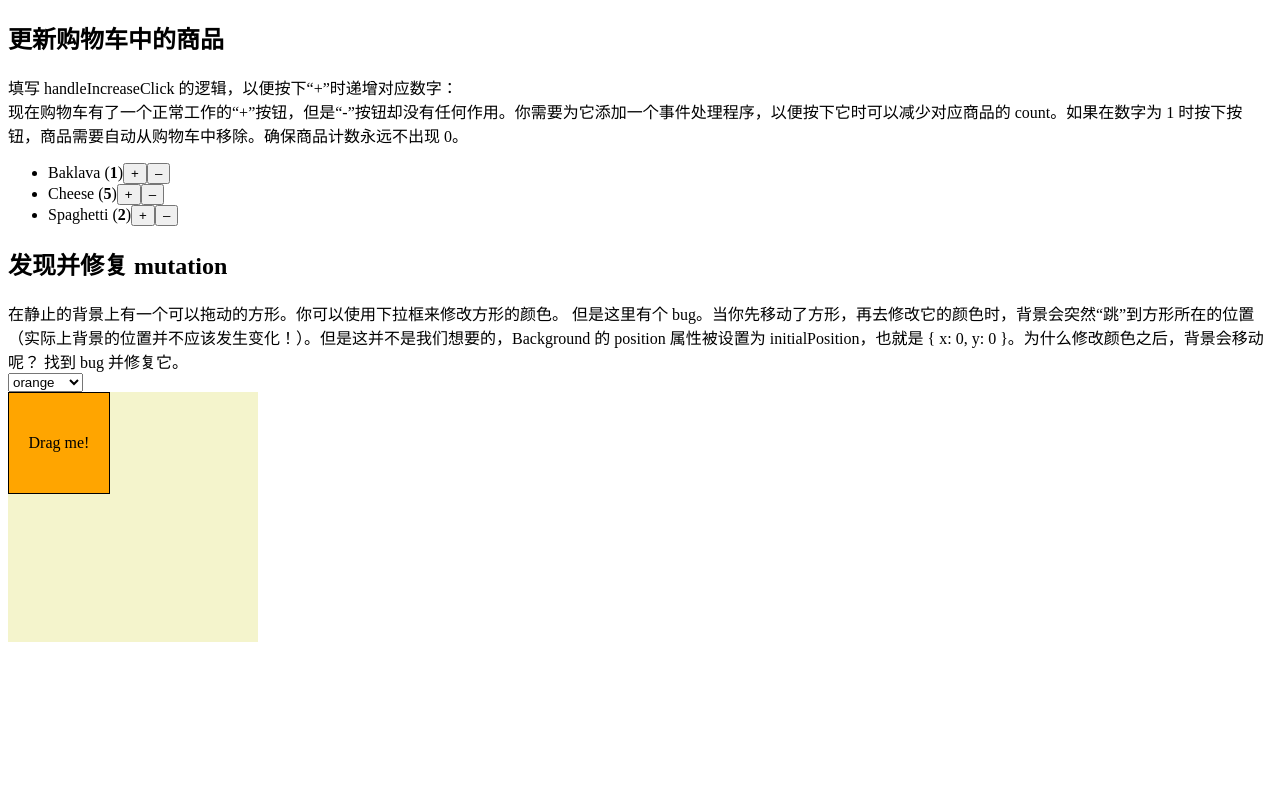
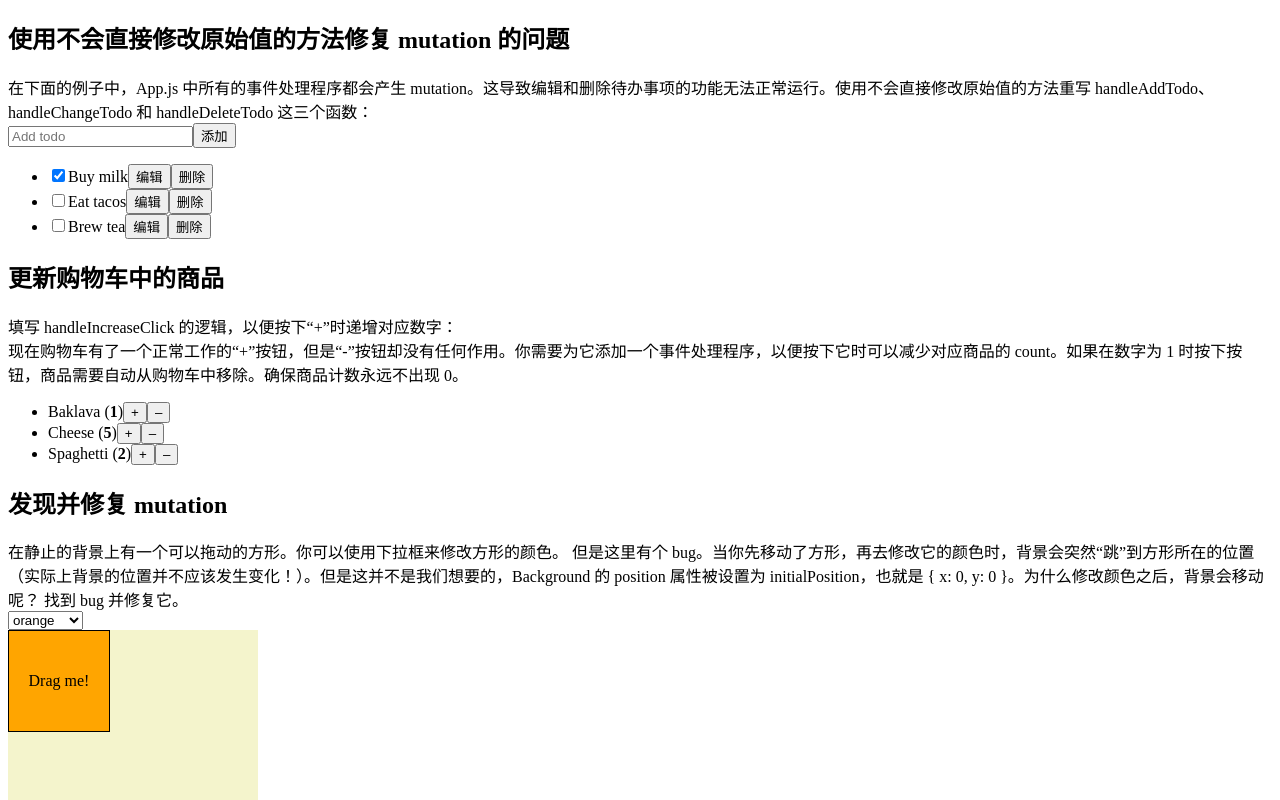
Before and after one commit to eeezgame/react-challenges, a React (Vite) app: page / in a window 1280 px wide. Shown: the top 800 px of the page. Built offline with nearby package versions, Linux system fonts and the light colour scheme.

Commit message:
upload challenge: TaskApp

```diff
--- a/src/App.tsx
+++ b/src/App.tsx
@@ -10,11 +10,16 @@ import ProcessQueueTestCase from './challenges/ProcessQueueTestCase/ProcessQueue
 import Scoreboard from './challenges/Scoreboard/Scoreboard'
 import Canvas from './challenges/Canvas/Canvas'
 import ShoppingCart from './challenges/ShoppingCart/ShoppingCart'
+import TaskApp from './challenges/TaskApp/TaskApp'
 
 function App() {
 
   return (
     <>
+
+      <h2>使用不会直接修改原始值的方法修复 mutation 的问题 </h2>
+      <div>在下面的例子中，App.js 中所有的事件处理程序都会产生 mutation。这导致编辑和删除待办事项的功能无法正常运行。使用不会直接修改原始值的方法重写 handleAddTodo、handleChangeTodo 和 handleDeleteTodo 这三个函数：</div>
+      <TaskApp></TaskApp>
 
       <h2>更新购物车中的商品</h2>
       <div>填写 handleIncreaseClick 的逻辑，以便按下“+”时递增对应数字：</div>
--- /dev/null
+++ b/src/challenges/TaskApp/AddTodo.tsx
@@ -0,0 +1,18 @@
+import { useState } from 'react';
+
+export default function AddTodo({ onAddTodo }: { onAddTodo: Function }) {
+  const [title, setTitle] = useState('');
+  return (
+    <>
+      <input
+        placeholder="Add todo"
+        value={title}
+        onChange={e => setTitle(e.target.value)}
+      />
+      <button onClick={() => {
+        setTitle('');
+        onAddTodo(title);
+      }}>添加</button>
+    </>
+  )
+}
--- /dev/null
+++ b/src/challenges/TaskApp/TaskApp.tsx
@@ -0,0 +1,60 @@
+import { useState } from 'react';
+import AddTodo from './AddTodo.js';
+import TaskList from './TaskList.js';
+
+interface Todo {
+  id: number,
+  title: string,
+  done: boolean
+}
+
+let nextId = 3;
+const initialTodos: Todo[] = [
+  { id: 0, title: 'Buy milk', done: true },
+  { id: 1, title: 'Eat tacos', done: false },
+  { id: 2, title: 'Brew tea', done: false },
+];
+
+export default function TaskApp() {
+  const [todos, setTodos] = useState(
+    initialTodos
+  );
+
+  function handleAddTodo(title: string) {
+    todos.push({
+      id: nextId++,
+      title: title,
+      done: false
+    });
+  }
+
+  function handleChangeTodo(nextTodo: Todo) {
+    const todo = todos.find(t =>
+      t.id === nextTodo.id
+    );
+    if(todo){
+      todo.title = nextTodo.title;
+      todo.done = nextTodo.done;
+    }
+  }
+
+  function handleDeleteTodo(todoId: number) {
+    const index = todos.findIndex(t =>
+      t.id === todoId
+    );
+    todos.splice(index, 1);
+  }
+
+  return (
+    <>
+      <AddTodo
+        onAddTodo={handleAddTodo}
+      />
+      <TaskList
+        todos={todos}
+        onChangeTodo={handleChangeTodo}
+        onDeleteTodo={handleDeleteTodo}
+      />
+    </>
+  );
+}
--- /dev/null
+++ b/src/challenges/TaskApp/TaskList.tsx
@@ -0,0 +1,80 @@
+import { useState } from 'react';
+
+interface Todo {
+  id: number,
+  title: string,
+  done: boolean
+}
+
+export default function TaskList({
+  todos,
+  onChangeTodo,
+  onDeleteTodo
+}: {
+  todos: Todo[],
+  onChangeTodo: Function,
+  onDeleteTodo: Function,
+}) {
+  return (
+    <ul>
+      {todos.map(todo => (
+        <li key={todo.id}>
+          <Task
+            todo={todo}
+            onChange={onChangeTodo}
+            onDelete={onDeleteTodo}
+          />
+        </li>
+      ))}
+    </ul>
+  );
+}
+
+function Task({ todo, onChange, onDelete }: { todo: Todo, onChange: Function, onDelete: Function}) {
+  const [isEditing, setIsEditing] = useState(false);
+  let todoContent;
+  if (isEditing) {
+    todoContent = (
+      <>
+        <input
+          value={todo.title}
+          onChange={e => {
+            onChange({
+              ...todo,
+              title: e.target.value
+            });
+          }} />
+        <button onClick={() => setIsEditing(false)}>
+          保存
+        </button>
+      </>
+    );
+  } else {
+    todoContent = (
+      <>
+        {todo.title}
+        <button onClick={() => setIsEditing(true)}>
+          编辑
+        </button>
+      </>
+    );
+  }
+  return (
+    <label>
+      <input
+        type="checkbox"
+        checked={todo.done}
+        onChange={e => {
+          onChange({
+            ...todo,
+            done: e.target.checked
+          });
+        }}
+      />
+      {todoContent}
+      <button onClick={() => onDelete(todo.id)}>
+        删除
+      </button>
+    </label>
+  );
+}
```
